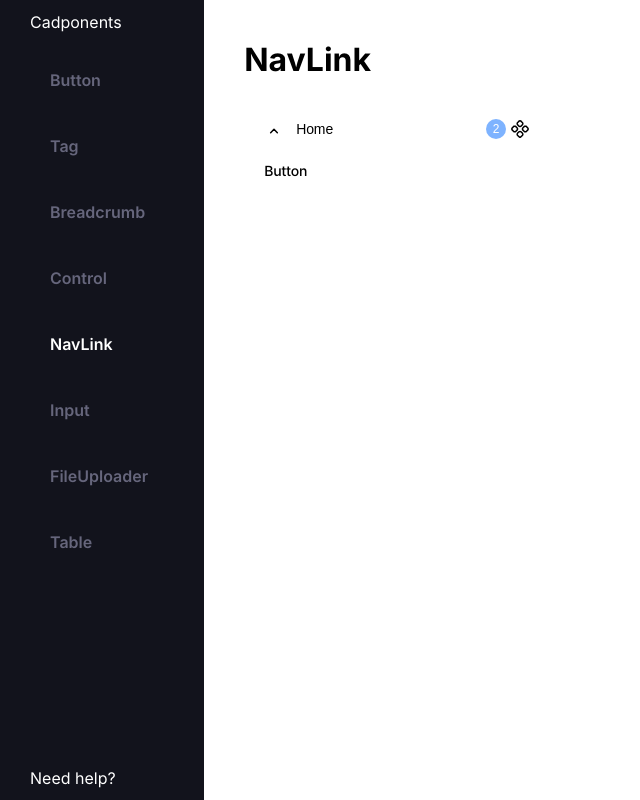
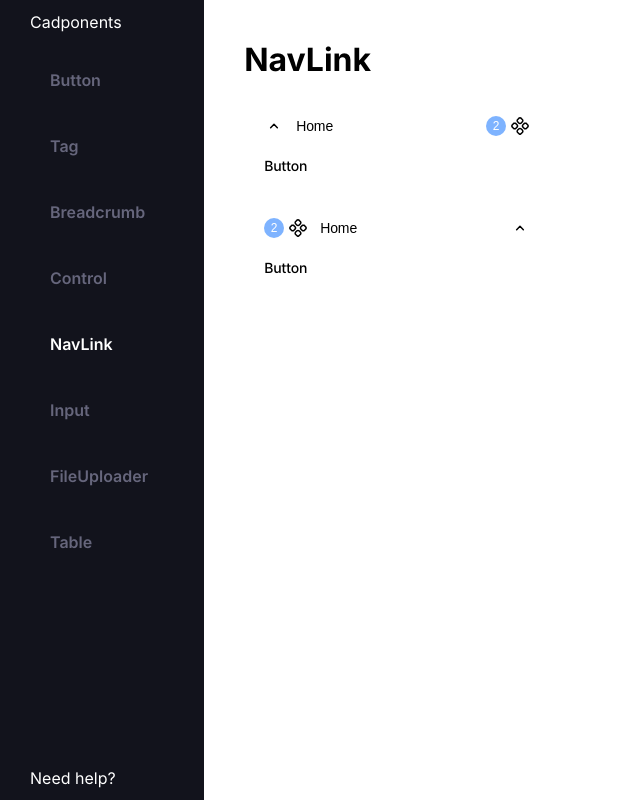
Before and after one commit to cadmean-us/cadponents, a SvelteKit app: page /navlink in a window 1280 px wide. Shown: the whole page, without its empty margins (0-640 px from the left). Built offline with nearby package versions, Linux system fonts and the light colour scheme.

Commit message:
feat: add icon switch chevron place in NavLink

```diff
--- a/src/lib/NavLink.svelte
+++ b/src/lib/NavLink.svelte
@@ -4,7 +4,6 @@
 	export let links: any[] = [];
 	export let children: Boolean = false;
 	export let open: Boolean = false;
-
 	let isOpen = [];
 </script>
 
@@ -12,13 +11,25 @@
 	{#each links as link, index}
 		{#if link.children}
 			<button class="nav__link nav__link--button {isOpen[index] ? 'nav__link--open' : ''}" on:click={() => isOpen[index] = !isOpen[index]}>
-				{#if !children} <span class="nav__chevron {isOpen[index] ? 'nav__chevron--open' : ''}"> <Chevron /> </span> {/if}
+				{#if link.iconSwitchChevron}
+					<span class="nav__icons">
+						{#if link.notification} <span class="nav__notification">{link.notification}</span> {/if}
+						{#if link.icon} <svelte:component this={link.icon} size="20"/> {/if}
+						{#if children} <span class="nav__chevron {isOpen[index] ? 'nav__chevron--open' : ''}"> <Chevron /> </span> {/if}
+					</span>
+				{:else}
+					{#if !children} <span class="nav__chevron {isOpen[index] ? 'nav__chevron--open' : ''}"> <Chevron /> </span> {/if}
+				{/if}
 				<span class="nav__title">{link.title}</span>
-				<span class="nav__icons">
-					{#if link.notification} <span class="nav__notification">{link.notification}</span> {/if}
-					{#if link.icon} <svelte:component this={link.icon} size="20"/> {/if}
-					{#if children} <span class="nav__chevron {isOpen[index] ? 'nav__chevron--open' : ''}"> <Chevron /> </span> {/if}
-				</span>
+				{#if link.iconSwitchChevron}
+					{#if !children} <span class="nav__chevron {isOpen[index] ? 'nav__chevron--open' : ''}"> <Chevron /> </span> {/if}
+				{:else}
+					<span class="nav__icons">
+						{#if link.notification} <span class="nav__notification">{link.notification}</span> {/if}
+						{#if link.icon} <svelte:component this={link.icon} size="20"/> {/if}
+						{#if children} <span class="nav__chevron {isOpen[index] ? 'nav__chevron--open' : ''}"> <Chevron /> </span> {/if}
+					</span>
+				{/if}
 			</button>
 			<div class="nav__wrapper" class:nav__wrapper--open={isOpen[index]}>
 				<NavLink links={link.children} children open={isOpen[index]}/>
@@ -68,6 +79,8 @@
 		text-align: left;
 	}
 	&__chevron {
+		width: 20px;
+		height: 20px;
 		transform: rotate(-180deg);
 		transition: var(--transition-duration) var(--transition-timing-function);
 		&--open {
--- a/src/routes/navlink/+page.svelte
+++ b/src/routes/navlink/+page.svelte
@@ -62,6 +62,67 @@
 			href: '/button',
 		}
 	]
+	const linksTwo = [
+		{
+			title: 'Home',
+			href: '/',
+			notification: '2',
+			icon: Placeholder,
+			iconSwitchChevron: true,
+			children: [
+				{
+					title: 'Button',
+					href: '/button',
+					children: [
+						{
+							title: 'Button',
+							href: '/button',
+							notification: '2',
+							icon: Placeholder
+						},
+						{
+							title: 'Button',
+							href: '/button',
+							notification: '2',
+							icon: Placeholder
+						}
+					]
+				},
+				{
+					title: 'Button',
+					href: '/button',
+				},
+				{
+					title: 'Button',
+					href: '/button',
+				},
+				{
+					title: 'Button',
+					href: '/button',
+					notification: '2',
+					icon: Placeholder,
+					children: [
+						{
+							title: 'Button',
+							href: '/button',
+							notification: '2',
+							icon: Placeholder
+						},
+						{
+							title: 'Button',
+							href: '/button',
+							notification: '2',
+							icon: Placeholder
+						}
+					]
+				}
+			]
+		},
+		{
+			title: 'Button',
+			href: '/button',
+		}
+	]
 </script>
 
 <h1 class="ui-group__title">NavLink</h1>
@@ -70,4 +131,7 @@
 	<div style="width: 300px;">
 		<NavLink links={links} />
 	</div>
+	<div style="width: 300px;">
+		<NavLink links={linksTwo}/>
+	</div>
 </div>
```
